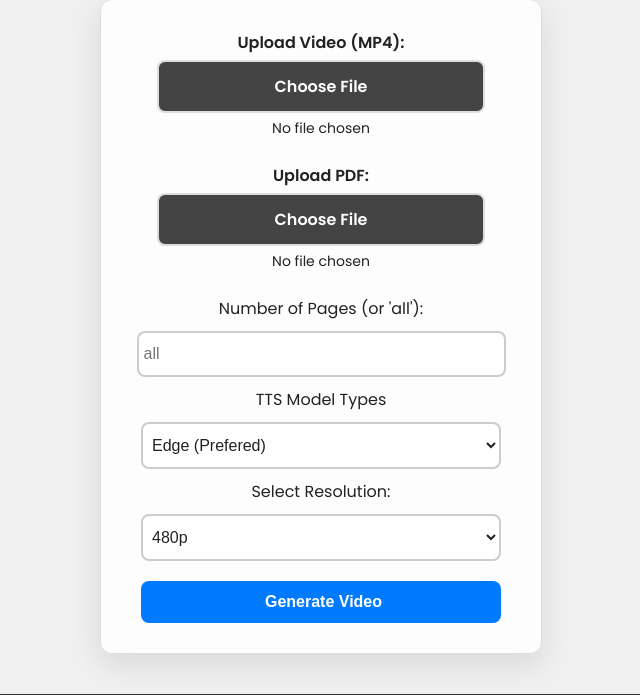
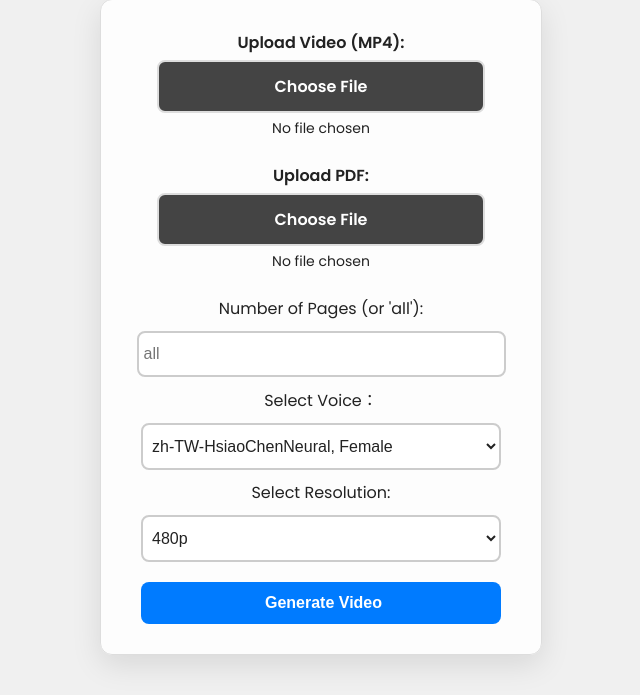
Before and after one commit to huanchen1107/shorter-video-generator-mac, a Flask app: page / in a window 1280 px wide. Shown: the part 158-853 px from the top of the page, without its empty margins (319-959 px from the left). Run offline with Flask 3, Linux system fonts and the light colour scheme; a user stored in the database is signed in; parts of the project's set-up code (start-up, migrations or seed data) failed here and were passed over.

Commit message:
feat(ui/tts): allow user to select TTS voice model

```diff
--- a/api/whisper_LLM_api.py
+++ b/api/whisper_LLM_api.py
@@ -110,9 +110,7 @@ async def api(
     tasks = []
     for idx, response in enumerate(tqdm(response_array, desc="Processing Audio")):
         filename = f"audio_{idx}.mp3"  # Unique name for each file
-        if tts_model == 'edge':
-            tasks.append(edge_tts_example(response, output_audio_dir, filename))  # Save in specified dir
-
+        tasks.append(edge_tts_example(response, output_audio_dir, filename, tts_model))
 
     # ✅ Gather all async tasks
     audio_files = await asyncio.gather(*tasks)
--- a/app.py
+++ b/app.py
@@ -54,7 +54,7 @@ def allowed_file(filename):
     return "." in filename and filename.rsplit(".", 1)[1].lower() in app.config["ALLOWED_EXTENSIONS"]
 
 # ✅ Background Processing Task
-def run_processing(video_path, pdf_path, num_of_pages, resolution, user_folder, TTS_model_type):
+def run_processing(video_path, pdf_path, num_of_pages, resolution, user_folder, voice):
     loop = asyncio.new_event_loop()
     asyncio.set_event_loop(loop)
 
@@ -78,7 +78,7 @@ def run_processing(video_path, pdf_path, num_of_pages, resolution, user_folder,
             output_text_path=os.path.join(user_folder, "text_output.txt"),
             num_of_pages=num_of_pages,
             resolution=int(resolution),
-            tts_model=TTS_model_type
+            tts_model=voice
         ))
 
         # ✅ Processing complete, remove status file
@@ -168,7 +168,7 @@ def process_video():
         pdf_file = request.files.get("pdf")
         resolution = request.form.get("resolution")
         num_of_pages = request.form.get('num_of_pages')
-        TTS_model_type = request.form.get("TTS_model_type")
+        voice          = request.form.get("voice")
     if not pdf_file:
         return jsonify({"status": "error", "message": "⚠️ Please upload a PDF file."}), 400
     if video_file and video_file.filename != "":
@@ -180,7 +180,7 @@ def process_video():
     pdf_path = os.path.join(user_folder, secure_filename(pdf_file.filename))
     pdf_file.save(pdf_path)
 
-    processing_thread = threading.Thread(target=run_processing, args=(video_path, pdf_path, num_of_pages, resolution, user_folder, TTS_model_type))
+    processing_thread = threading.Thread(target=run_processing, args=(video_path, pdf_path, num_of_pages, resolution, user_folder, voice))
     processing_thread.start()
 
     return jsonify({"status": "success", "message": "🚀 Processing started!"}), 200
--- a/templates/index.html
+++ b/templates/index.html
@@ -60,10 +60,11 @@
             <!-- ✅ Other Form Inputs -->
             <label>Number of Pages (or 'all'):</label>
             <input type="text" name="num_of_pages" placeholder="all"><br>
-            <label>TTS Model Types</label>
-            <select name="TTS_model_type">
-                <option value="edge" selected>Edge (Prefered)</option>
-                <option value="kokoro">Kokoro</option>
+            <label for="voice">Select Voice：</label>
+            <select name="voice" id="voice" class="form-control">
+              <option value="zh-TW-HsiaoChenNeural">zh-TW-HsiaoChenNeural, Female</option>
+              <option value="zh-TW-HsiaoYuNeural">zh-TW-HsiaoYuNeural, Female</option>
+              <option value="zh-TW-YunJheNeural">zh-TW-YunJheNeural, Male</option>
             </select>
             <label>Select Resolution:</label>
             <select name="resolution">
--- a/utility/api.py
+++ b/utility/api.py
@@ -67,7 +67,7 @@ async def kokoro_tts_example(text, output_dir, filename, voice="zm_yunyang"):
         return None
 '''
 
-async def edge_tts_example(text, output_dir, filename, voice="zh-CN-YunxiNeural"):
+async def edge_tts_example(text, output_dir, filename, voice):
     """
     Generates speech from text and saves it to a specific directory.
 
```
